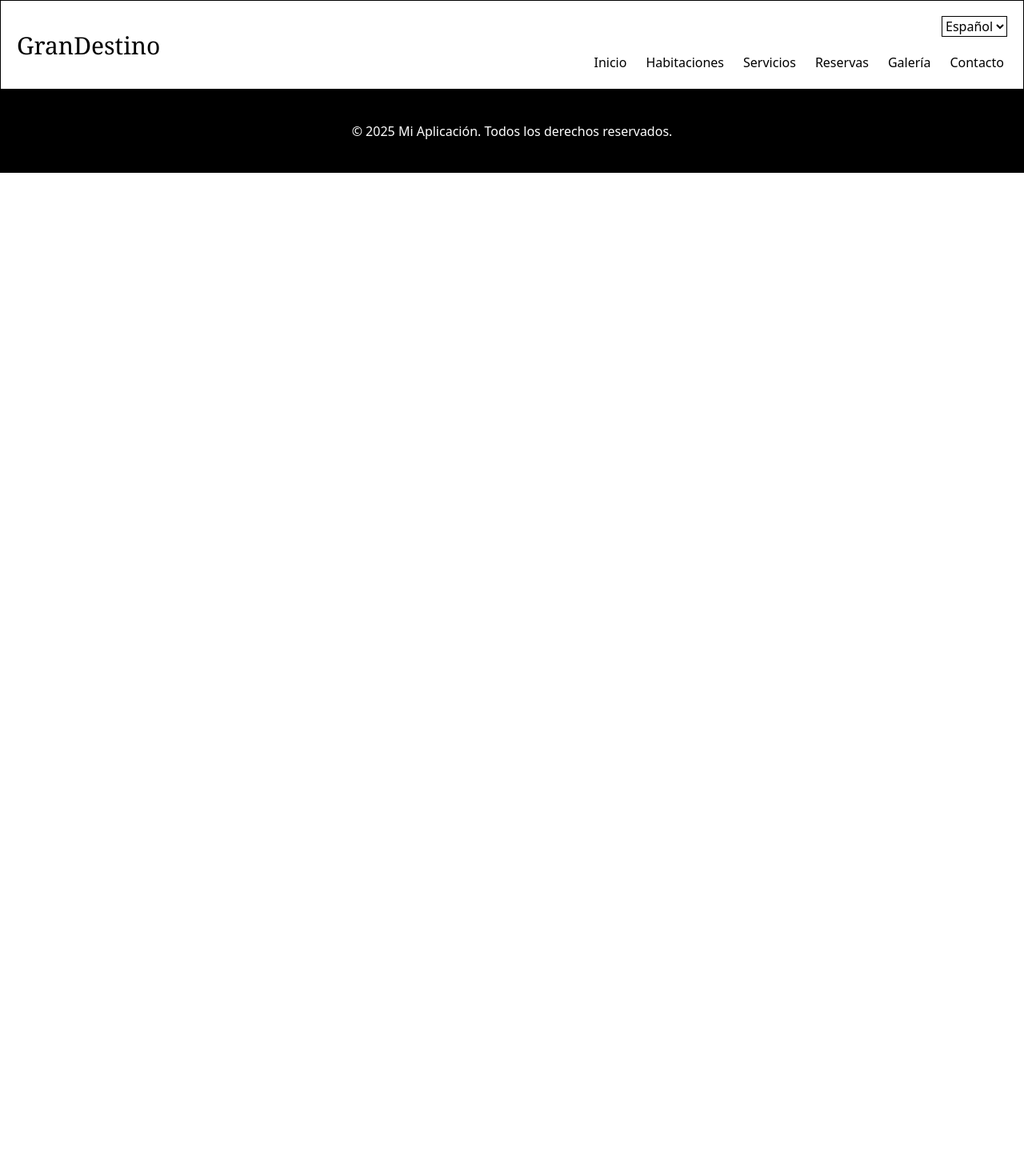
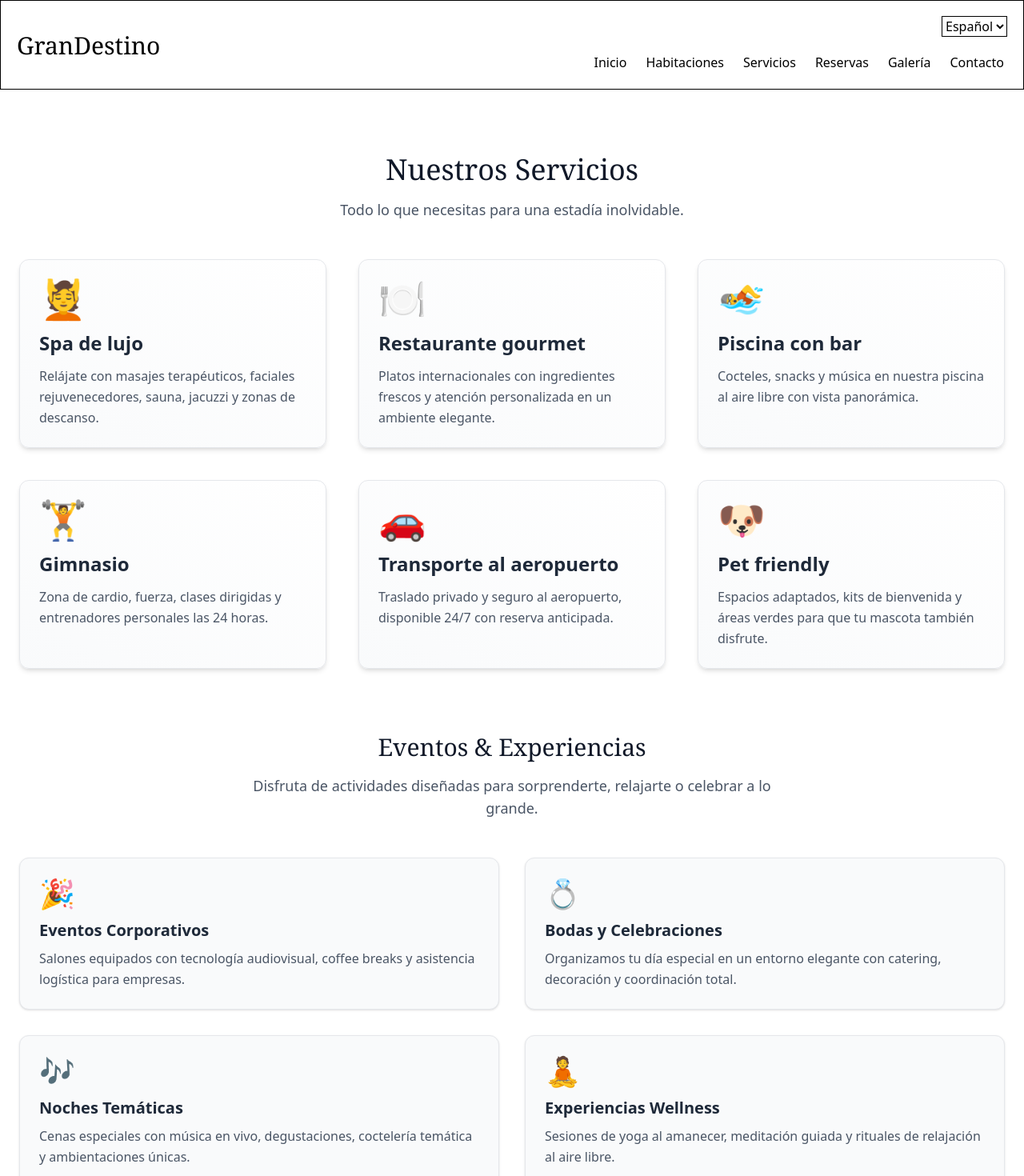
Before and after one commit to rbxus8/Desarrollo_de_un_Sistema_de_Reservas_Online, a React (Vite) app: page /servicios in a window 1280 px wide. Shown: the top 1470 px of the page at 80% size. Before the commit the page ends 800 px from the top, so only its background shows below. Built offline with nearby package versions, Linux system fonts and the light colour scheme.

Commit message:
feat: se crea borrador

```diff
--- a/src/App.jsx
+++ b/src/App.jsx
@@ -5,6 +5,7 @@ import Footer from "./Footer.jsx";
 import Inicio from "./pages/Inicio.jsx";
 import Contacto from "./pages/Contacto.jsx";
 import Habitaciones from "./pages/Habitaciones.jsx";
+import Servicios from "./pages/Servicios.jsx";
 
 function App() {
   return (
@@ -14,6 +15,7 @@ function App() {
         <Route path="/Inicio" element={<Inicio />} />
         <Route path="/contacto" element={<Contacto />} />
         <Route path="/Habitaciones" element={<Habitaciones />} />
+        <Route path="/servicios" element={<Servicios />} />
       </Routes>
 
       <Footer />
--- a/src/header.jsx
+++ b/src/header.jsx
@@ -37,7 +37,7 @@ function Header() {
             </Link>
             <Link
               className="hover:outline-2 outline-offset-1 hover:text-black-50 p-1"
-              to="/servicios"
+              to="/Servicios"
             >
               Servicios
             </Link>
--- a/src/pages/Servicios.jsx
+++ b/src/pages/Servicios.jsx
@@ -0,0 +1,117 @@
+function Servicios() {
+  const servicios = [
+    {
+      icono: "💆",
+      nombre: "Spa de lujo",
+      descripcion:
+        "Relájate con masajes terapéuticos, faciales rejuvenecedores, sauna, jacuzzi y zonas de descanso.",
+    },
+    {
+      icono: "🍽️",
+      nombre: "Restaurante gourmet",
+      descripcion:
+        "Platos internacionales con ingredientes frescos y atención personalizada en un ambiente elegante.",
+    },
+    {
+      icono: "🏊",
+      nombre: "Piscina con bar",
+      descripcion:
+        "Cocteles, snacks y música en nuestra piscina al aire libre con vista panorámica.",
+    },
+    {
+      icono: "🏋️",
+      nombre: "Gimnasio",
+      descripcion:
+        "Zona de cardio, fuerza, clases dirigidas y entrenadores personales las 24 horas.",
+    },
+    {
+      icono: "🚗",
+      nombre: "Transporte al aeropuerto",
+      descripcion:
+        "Traslado privado y seguro al aeropuerto, disponible 24/7 con reserva anticipada.",
+    },
+    {
+      icono: "🐶",
+      nombre: "Pet friendly",
+      descripcion:
+        "Espacios adaptados, kits de bienvenida y áreas verdes para que tu mascota también disfrute.",
+    },
+  ];
+
+  const eventos = [
+    {
+      icono: "🎉",
+      titulo: "Eventos Corporativos",
+      descripcion:
+        "Salones equipados con tecnología audiovisual, coffee breaks y asistencia logística para empresas.",
+    },
+    {
+      icono: "💍",
+      titulo: "Bodas y Celebraciones",
+      descripcion:
+        "Organizamos tu día especial en un entorno elegante con catering, decoración y coordinación total.",
+    },
+    {
+      icono: "🎶",
+      titulo: "Noches Temáticas",
+      descripcion:
+        "Cenas especiales con música en vivo, degustaciones, coctelería temática y ambientaciones únicas.",
+    },
+    {
+      icono: "🧘",
+      titulo: "Experiencias Wellness",
+      descripcion:
+        "Sesiones de yoga al amanecer, meditación guiada y rituales de relajación al aire libre.",
+    },
+  ];
+
+  return (
+    <main className="min-h-screen bg-white px-6 py-20 text-center">
+      {/* Servicios */}
+      <h1 className="font-serif text-4xl mb-4 text-gray-900">Nuestros Servicios</h1>
+      <p className="text-gray-600 max-w-2xl mx-auto text-lg mb-12">
+        Todo lo que necesitas para una estadía inolvidable.
+      </p>
+
+      <div className="grid gap-10 sm:grid-cols-1 md:grid-cols-2 lg:grid-cols-3 mb-20">
+        {servicios.map((servicio, index) => (
+          <div
+            key={index}
+            className="bg-gradient-to-tr from-gray-50 to-white border border-gray-200 rounded-xl shadow-md p-6 text-left hover:shadow-lg transition"
+          >
+            <div className="text-5xl mb-4">{servicio.icono}</div>
+            <h3 className="text-2xl font-semibold text-gray-800 mb-3">
+              {servicio.nombre}
+            </h3>
+            <p className="text-gray-600 text-base leading-relaxed">
+              {servicio.descripcion}
+            </p>
+          </div>
+        ))}
+      </div>
+
+      {/* Eventos y Experiencias */}
+      <section>
+        <h2 className="font-serif text-3xl text-gray-900 mb-4">Eventos & Experiencias</h2>
+        <p className="text-gray-600 max-w-2xl mx-auto text-lg mb-12">
+          Disfruta de actividades diseñadas para sorprenderte, relajarte o celebrar a lo grande.
+        </p>
+
+        <div className="grid gap-8 sm:grid-cols-1 md:grid-cols-2 lg:grid-cols-2">
+          {eventos.map((evento, idx) => (
+            <div
+              key={idx}
+              className="bg-gray-50 border border-gray-200 rounded-xl p-6 shadow-sm hover:shadow-md text-left"
+            >
+              <div className="text-4xl mb-3">{evento.icono}</div>
+              <h4 className="text-xl font-semibold text-gray-800 mb-2">{evento.titulo}</h4>
+              <p className="text-gray-600 leading-relaxed">{evento.descripcion}</p>
+            </div>
+          ))}
+        </div>
+      </section>
+    </main>
+  );
+}
+
+export default Servicios;
```
